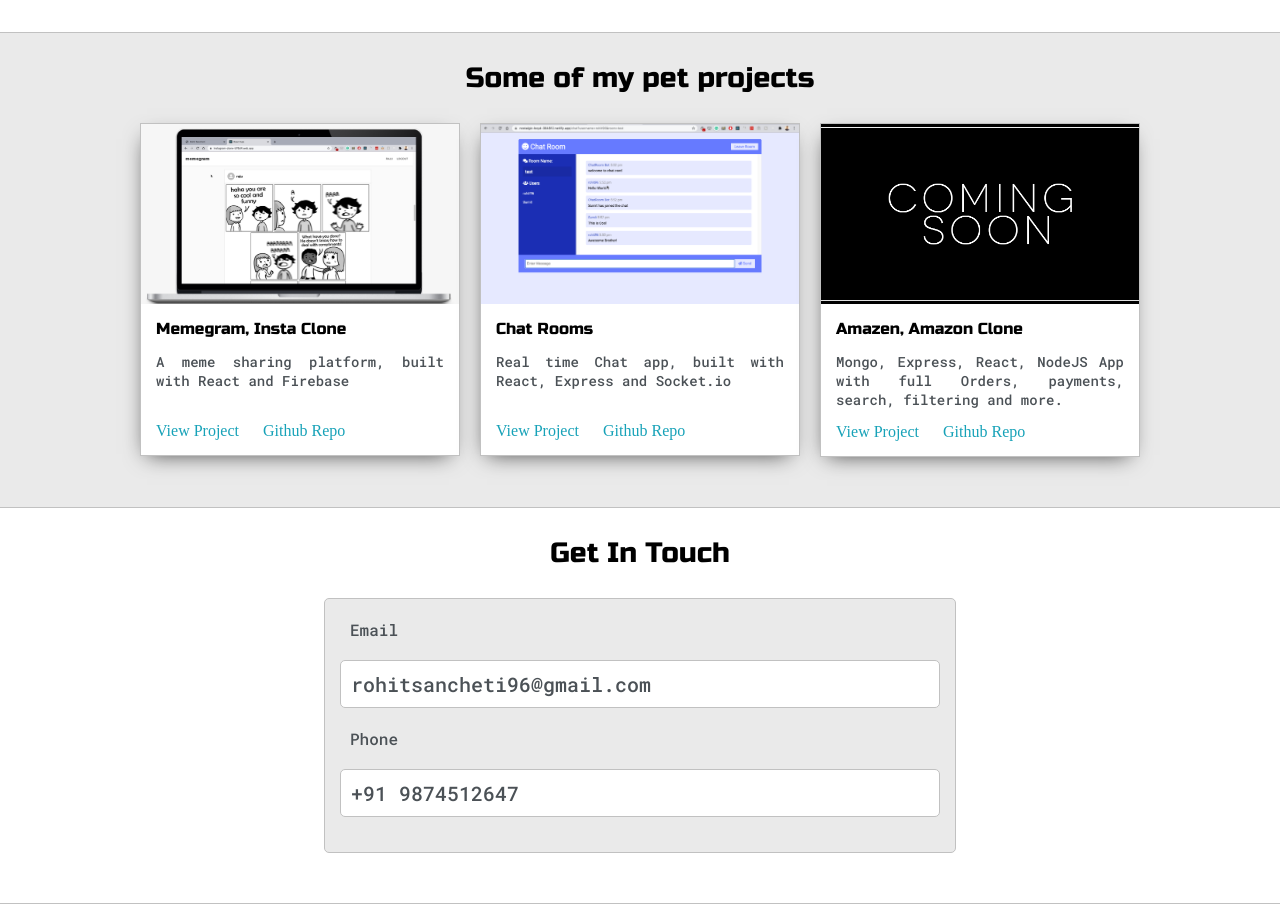
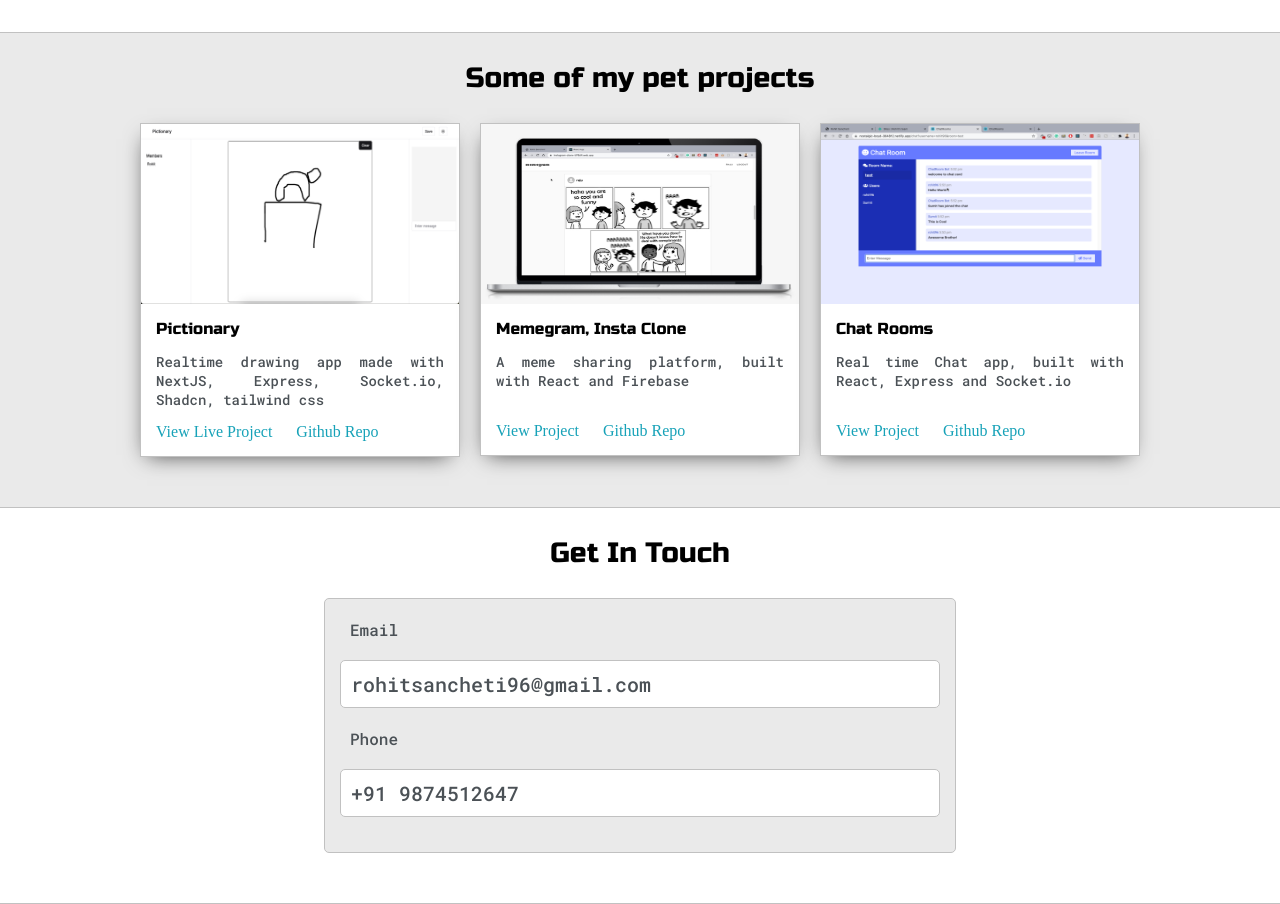
Before and after one commit to rohitsancheti96/my-portfolio, a plain HTML site: page index.html in a window 1280 px wide. Shown: the part 1580-2484 px from the top of the page. Drawn offline with Linux system fonts and the light colour scheme.

Commit message:
pictionary app

```diff
--- a/default.css
+++ b/default.css
@@ -331,7 +331,7 @@ h6 {
     display: block;
     width: 100%;
     height: 180px;
-    object-fit: cover;
+    /* object-fit: cover; */
 }
 
 .post-preview {
--- a/index.html
+++ b/index.html
@@ -198,7 +198,35 @@
             <div class="main-container">
                 <h3 style="text-align: center">Some of my pet projects</h3>
 
+
                 <div class="post-wrapper">
+                    <div>
+                        <div class="post">
+                            <img
+                                class="thumbnail"
+                                src="images/pictionary.png"
+                            />
+                            <div class="post-preview">
+                                <h6 class="post-title">Pictionary</h6>
+                                <p class="post-intro">
+                                    Realtime drawing app made with
+                                    NextJS, Express, Socket.io, Shadcn, tailwind css
+                                </p>
+                                <a
+                                    target="_blank"
+                                    href="https://pictionary-lyart.vercel.app/"
+                                    style="margin-right: 20px"
+                                    >View Live Project</a
+                                >
+                                <a
+                                    target="_blank"
+                                    href="https://github.com/rohitsancheti96/pictionary"
+                                    >Github Repo</a
+                                >
+                            </div>
+                        </div>
+                    </div>
+
                     <div>
                         <div class="post">
                             <img class="thumbnail" src="images/insta-pc.jpeg" />
@@ -250,34 +278,6 @@
                             </div>
                         </div>
                     </div>
-
-                    <div>
-                        <div class="post">
-                            <img
-                                class="thumbnail"
-                                src="images/coming-soon.jpg"
-                            />
-                            <div class="post-preview">
-                                <h6 class="post-title">Amazen, Amazon Clone</h6>
-                                <p class="post-intro">
-                                    Mongo, Express, React, NodeJS App with full
-                                    Orders, payments, search, filtering and
-                                    more.
-                                </p>
-                                <a
-                                    target="_blank"
-                                    href=""
-                                    style="margin-right: 20px"
-                                    >View Project</a
-                                >
-                                <a
-                                    target="_blank"
-                                    href="https://github.com/rohitsancheti96/amazen-frontend"
-                                    >Github Repo</a
-                                >
-                            </div>
-                        </div>
-                    </div>
                 </div>
             </div>
         </section>
```
Also changed, not shown: images/pictionary.png (added).
